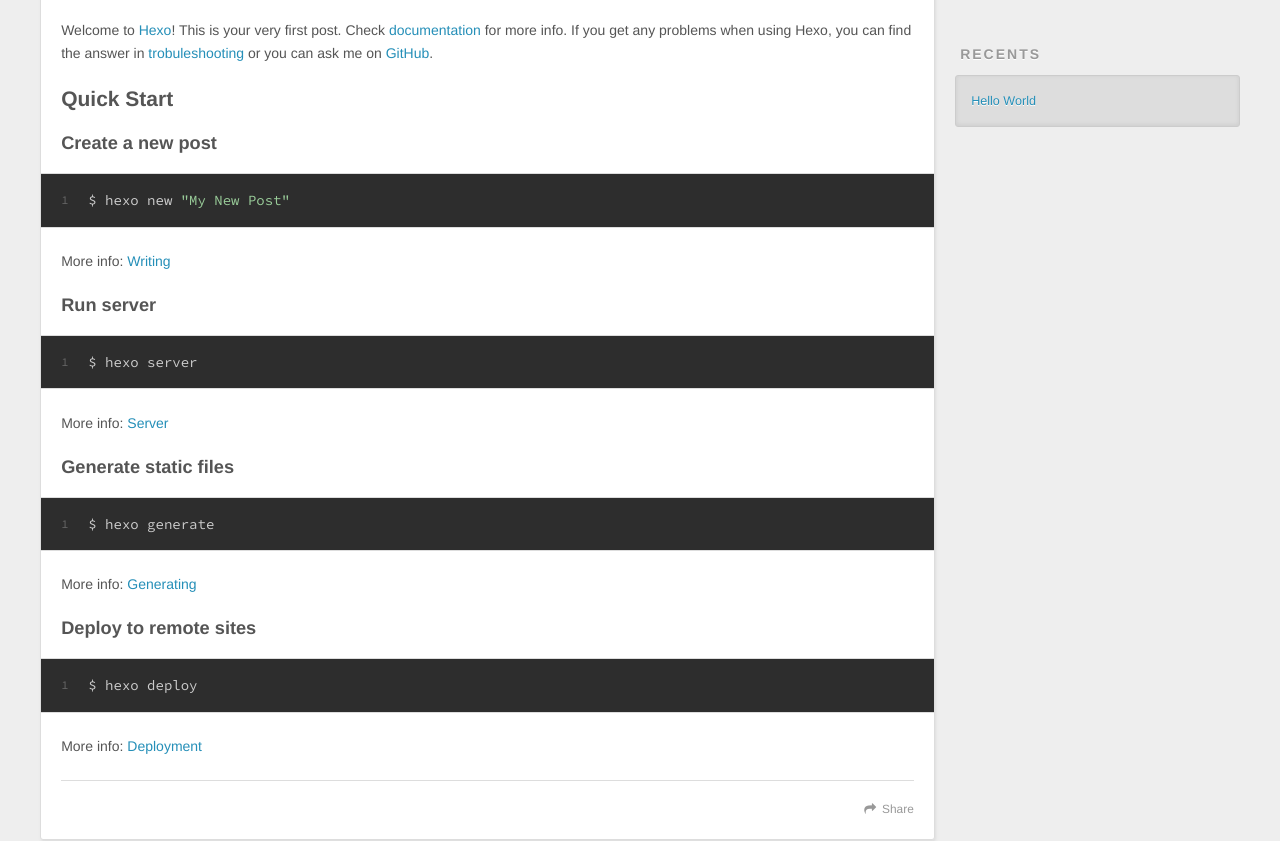
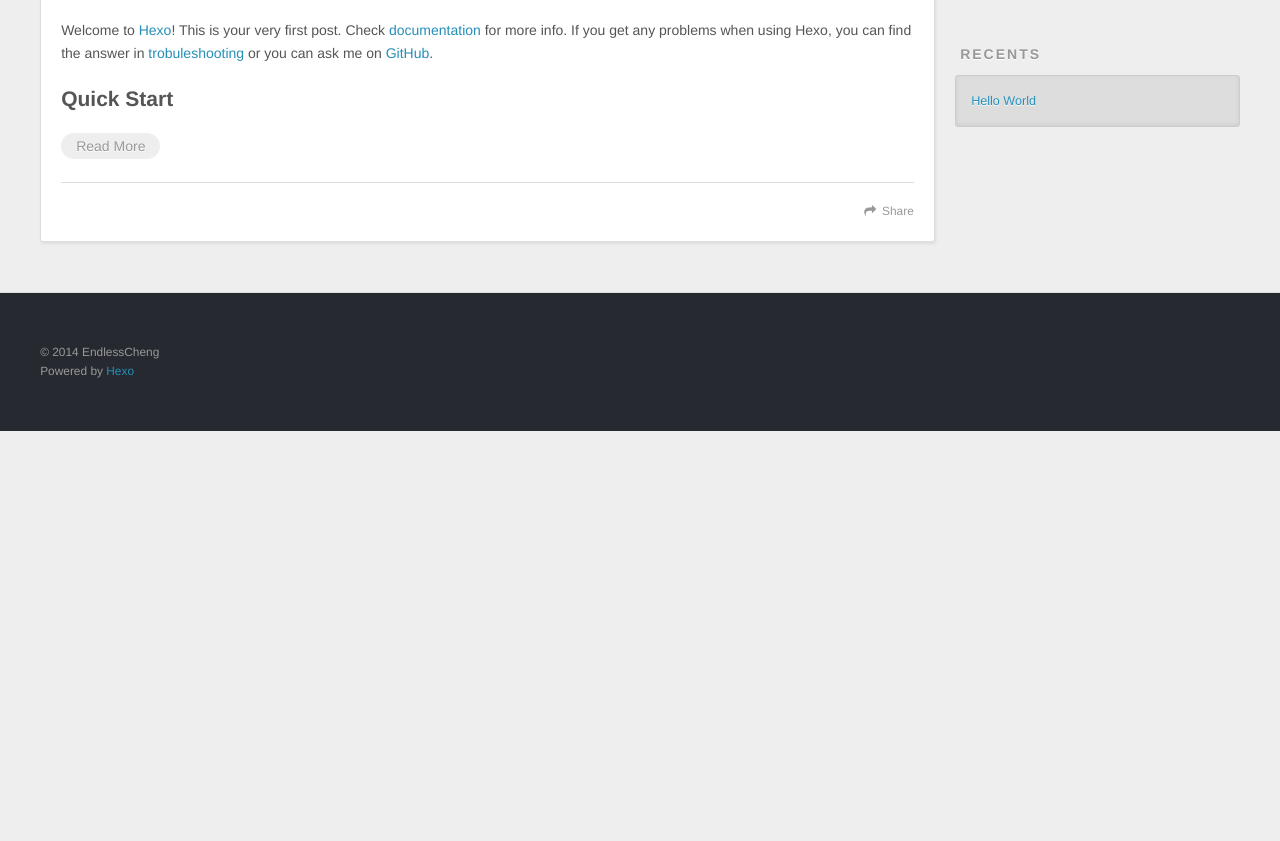
Before and after one commit to EndlessCheng/EndlessCheng.github.io, a plain HTML site: page index.html in a window 1280 px wide. Shown: the part 434-1275 px from the top of the page. After the commit the page ends 865 px from the top, so only its background shows below. Drawn offline with nearby package versions, Linux system fonts and the light colour scheme.

Commit message:
add read more

```diff
--- a/index.html
+++ b/index.html
@@ -84,35 +84,16 @@
 
         <p>Welcome to <a href="http://hexo.io/" target="_blank" rel="external">Hexo</a>! This is your very first post. Check <a href="http://hexo.io/docs/" target="_blank" rel="external">documentation</a> for more info. If you get any problems when using Hexo, you can find the answer in <a href="http://hexo.io/docs/troubleshooting.html" target="_blank" rel="external">trobuleshooting</a> or you can ask me on <a href="https://github.com/tommy351/hexo/issues" target="_blank" rel="external">GitHub</a>.</p>
 <h2 id="Quick_Start">Quick Start</h2>
-<h3 id="Create_a_new_post">Create a new post</h3>
-<figure class="highlight bash"><table><tr><td class="gutter"><pre>1
-</pre></td><td class="code"><pre>$ hexo new <span class="string">"My New Post"</span>
-</pre></td></tr></table></figure>
 
-<p>More info: <a href="http://hexo.io/docs/writing.html" target="_blank" rel="external">Writing</a></p>
-<h3 id="Run_server">Run server</h3>
-<figure class="highlight bash"><table><tr><td class="gutter"><pre>1
-</pre></td><td class="code"><pre>$ hexo server
-</pre></td></tr></table></figure>
 
-<p>More info: <a href="http://hexo.io/docs/server.html" target="_blank" rel="external">Server</a></p>
-<h3 id="Generate_static_files">Generate static files</h3>
-<figure class="highlight bash"><table><tr><td class="gutter"><pre>1
-</pre></td><td class="code"><pre>$ hexo generate
-</pre></td></tr></table></figure>
-
-<p>More info: <a href="http://hexo.io/docs/generating.html" target="_blank" rel="external">Generating</a></p>
-<h3 id="Deploy_to_remote_sites">Deploy to remote sites</h3>
-<figure class="highlight bash"><table><tr><td class="gutter"><pre>1
-</pre></td><td class="code"><pre>$ hexo deploy
-</pre></td></tr></table></figure>
-
-<p>More info: <a href="http://hexo.io/docs/deployment.html" target="_blank" rel="external">Deployment</a></p>
+          <p class="article-more-link">
+            <a href="/2014/06/21/hello-world/#more">Read More</a>
+          </p>
 
 
     </div>
     <footer class="article-footer">
-      <a data-url="http://yoursite.com/2014/06/21/hello-world/" data-id="box6tqkxsc6zgqnu" class="article-share-link">Share</a>
+      <a data-url="http://yoursite.com/2014/06/21/hello-world/" data-id="kyvgff6eryeylmm5" class="article-share-link">Share</a>
 
 
     </footer>
```
Also changed, not shown: 2014/06/21/hello-world/index.html (+3 -1 lines).
